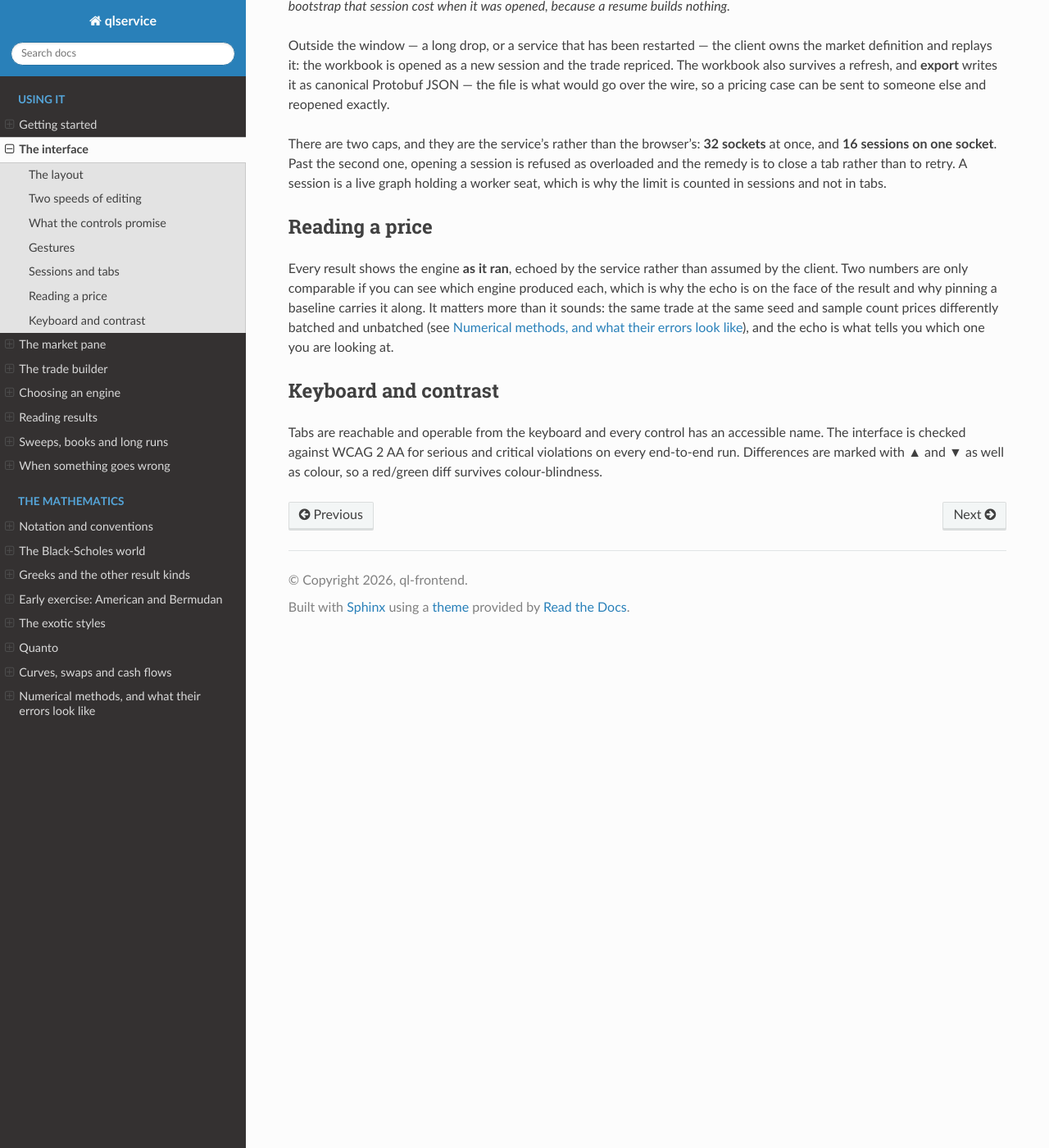
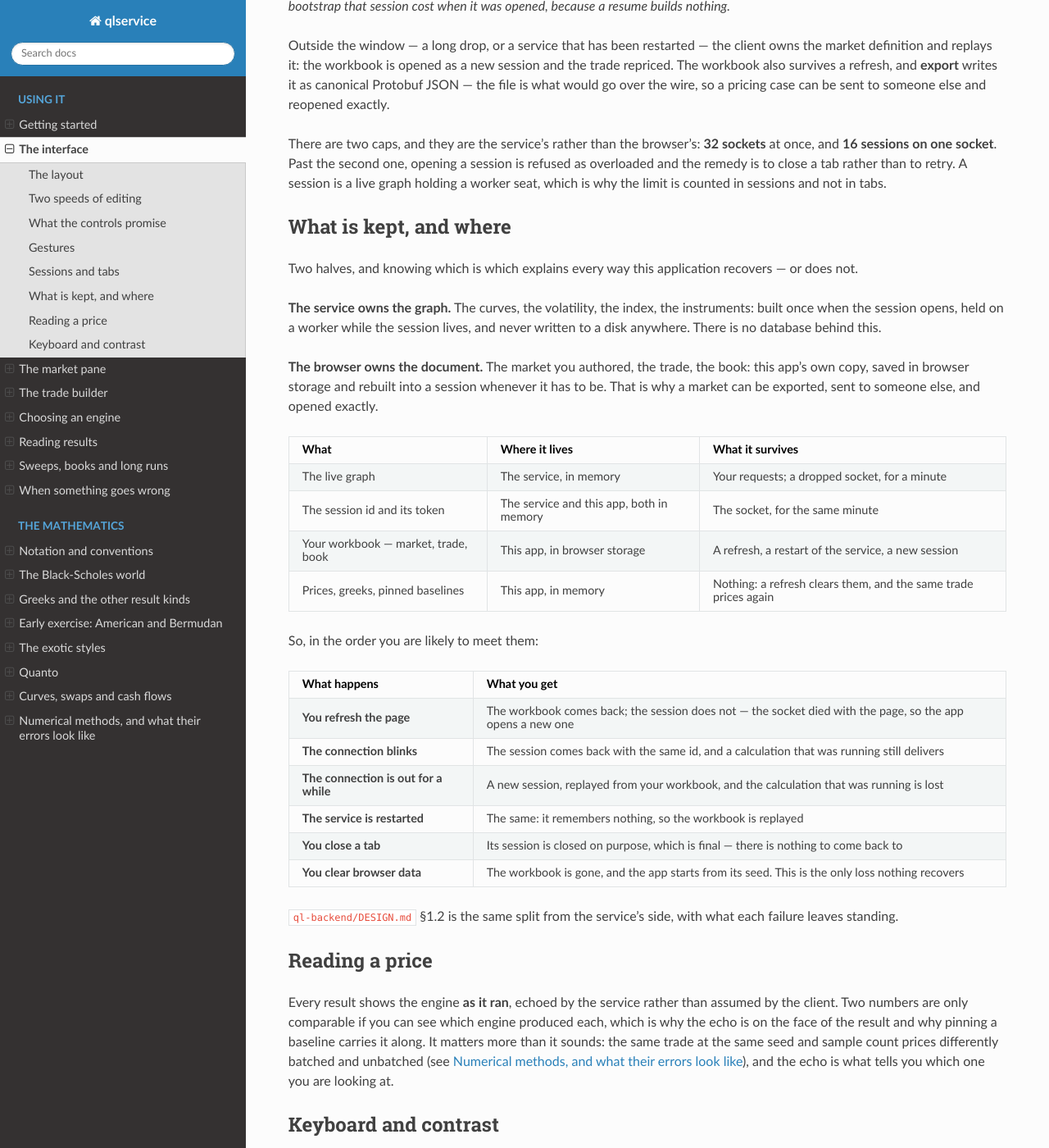
Before and after one commit to markccchiang/ql-frontend, a Sphinx documentation site: the page built from doc/interface.md, in a window 1280 px wide and 1400 px high, scrolled down 2910 px. Shown: the whole window at 82% size. Built offline with Sphinx 7.4.7 and the Read the Docs theme 3.1.0, drawn with Linux system fonts in a browser that asks for light colours.

Commit message:
Tell the reader which half of this holds what
DESIGN §1.2 says where session state lives from the service's side; the guide
needs the same split in the terms a user meets it in, because it is the answer
to every question that starts "what happens to my work when".

Two halves — the service owns the graph, the browser owns the document — then
a table of what survives what, then the six events in the order they turn up: a
refresh, a blink, a longer outage, a restarted service, a closed tab, and
cleared browser data. That last one is the only loss nothing recovers, which is
worth a reader knowing before it happens rather than after.

Co-Authored-By: Claude Opus 5 <noreply@anthropic.com>

```diff
--- a/doc/getting-started.md
+++ b/doc/getting-started.md
@@ -94,7 +94,7 @@ Workbook
 : The document *this app* owns: the market definition, the trade, and the
   panel state. It survives a refresh, exports as canonical Protobuf JSON, and
   is what gets replayed into a new session when a dropped one cannot be taken
-  back.
+  back. {doc}`interface` sets out the whole split of what is kept where.
 
 Structural edit
 : A change to the shape of the graph — a curve, an index, the evaluation date.
--- a/doc/interface.md
+++ b/doc/interface.md
@@ -133,6 +133,42 @@ opening a session is refused as overloaded and the remedy is to close a tab
 rather than to retry. A session is a live graph holding a worker seat, which is
 why the limit is counted in sessions and not in tabs.
 
+## What is kept, and where
+
+Two halves, and knowing which is which explains every way this application
+recovers — or does not.
+
+**The service owns the graph.** The curves, the volatility, the index, the
+instruments: built once when the session opens, held on a worker while the
+session lives, and never written to a disk anywhere. There is no database
+behind this.
+
+**The browser owns the document.** The market you authored, the trade, the
+book: this app's own copy, saved in browser storage and rebuilt into a session
+whenever it has to be. That is why a market can be exported, sent to someone
+else, and opened exactly.
+
+| What | Where it lives | What it survives |
+| --- | --- | --- |
+| The live graph | The service, in memory | Your requests; a dropped socket, for a minute |
+| The session id and its token | The service and this app, both in memory | The socket, for the same minute |
+| Your workbook — market, trade, book | This app, in browser storage | A refresh, a restart of the service, a new session |
+| Prices, greeks, pinned baselines | This app, in memory | Nothing: a refresh clears them, and the same trade prices again |
+
+So, in the order you are likely to meet them:
+
+| What happens | What you get |
+| --- | --- |
+| **You refresh the page** | The workbook comes back; the session does not — the socket died with the page, so the app opens a new one |
+| **The connection blinks** | The session comes back with the same id, and a calculation that was running still delivers |
+| **The connection is out for a while** | A new session, replayed from your workbook, and the calculation that was running is lost |
+| **The service is restarted** | The same: it remembers nothing, so the workbook is replayed |
+| **You close a tab** | Its session is closed on purpose, which is final — there is nothing to come back to |
+| **You clear browser data** | The workbook is gone, and the app starts from its seed. This is the only loss nothing recovers |
+
+`ql-backend/DESIGN.md` §1.2 is the same split from the service's side, with what
+each failure leaves standing.
+
 ## Reading a price
 
 Every result shows the engine **as it ran**, echoed by the service rather than
```
